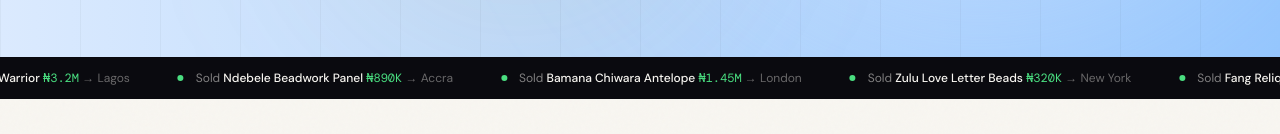
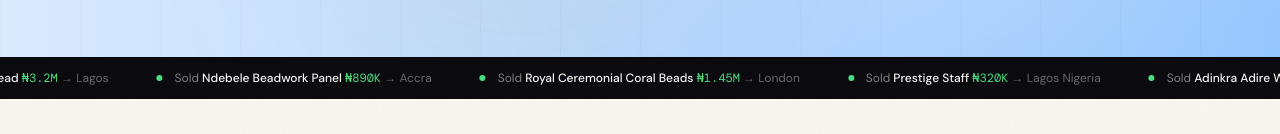
Before and after one commit to teecodes-dev/bhd-auctions, a React (Vite) app: page / in a window 1280 px wide. Shown: the part 818-952 px from the top of the page. Built offline with nearby package versions, Linux system fonts and the light colour scheme; a web font is replaced by a local one.

Commit message:
updated recently sold products

```diff
--- a/src/data/artworks.js
+++ b/src/data/artworks.js
@@ -728,16 +728,16 @@ export const artworks = [
 ];
 
 export const recentlySold = [
-  { title: "Benin Bronze Warrior", price: "₦3.2M", buyer: "Lagos" },
+  { title: "Benin Royal Head", price: "₦3.2M", buyer: "Lagos" },
   { title: "Ndebele Beadwork Panel", price: "₦890K", buyer: "Accra" },
-  { title: "Bamana Chiwara Antelope", price: "₦1.45M", buyer: "London" },
-  { title: "Zulu Love Letter Beads", price: "₦320K", buyer: "New York" },
-  { title: "Fang Reliquary Head", price: "₦2.1M", buyer: "Paris" },
-  { title: "Senufo Poro Helmet", price: "₦760K", buyer: "Nairobi" },
-  { title: "Yoruba Ere Ibeji Twins", price: "₦540K", buyer: "Toronto" },
-  { title: "Kuba Royal Cup", price: "₦680K", buyer: "Amsterdam" },
-  { title: "Timbuktu Leaf Fragment", price: "₦1.1M", buyer: "Dubai" },
-  { title: "Ashanti Gold Weight Set", price: "₦450K", buyer: "Dakar" },
+  { title: "Royal Ceremonial Coral Beads", price: "₦1.45M", buyer: "London" },
+  { title: "Prestige Staff", price: "₦320K", buyer: "Lagos Nigeria" },
+  { title: "Adinkra Adire Wrap", price: "₦2.1M", buyer: "Paris" },
+  { title: "Ceremonial horn", price: "₦760K", buyer: "Nairobi" },
+  { title: "Ere Ibeji Twins", price: "₦540K", buyer: "Nigeria" },
+  { title: "Lidded Vessel (Eyinle)", price: "₦680K", buyer: "Amsterdam" },
+  { title: "Nigeria Royal Beads", price: "₦1.1M", buyer: "Nigeria" },
+  { title: "The Dream Garden", price: "₦450K", buyer: "Toronto" },
 ];
 
 export const formatPrice = (amount) => {
```
